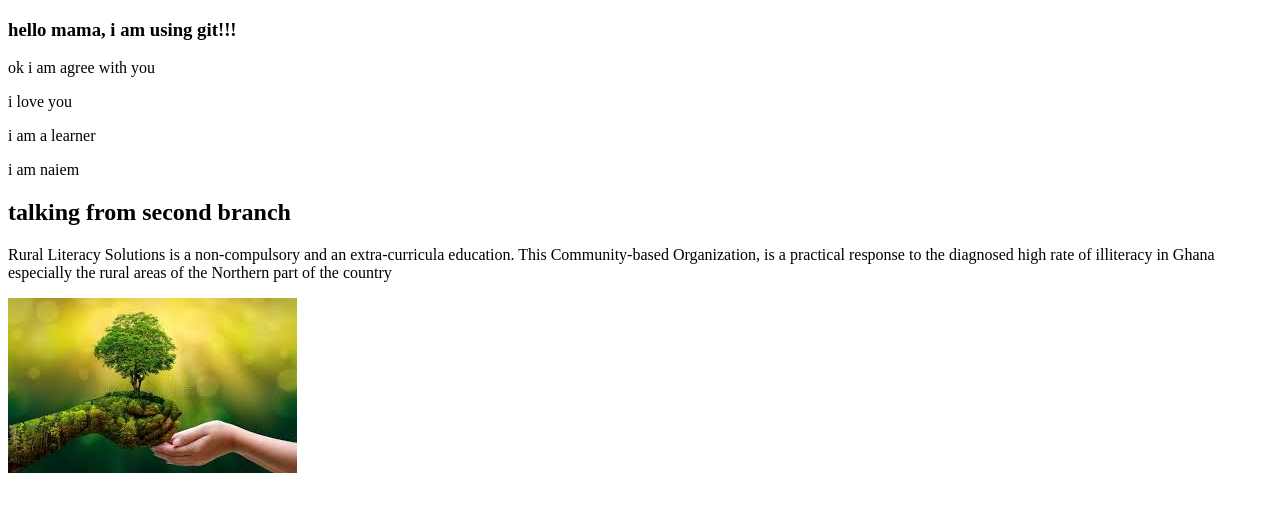
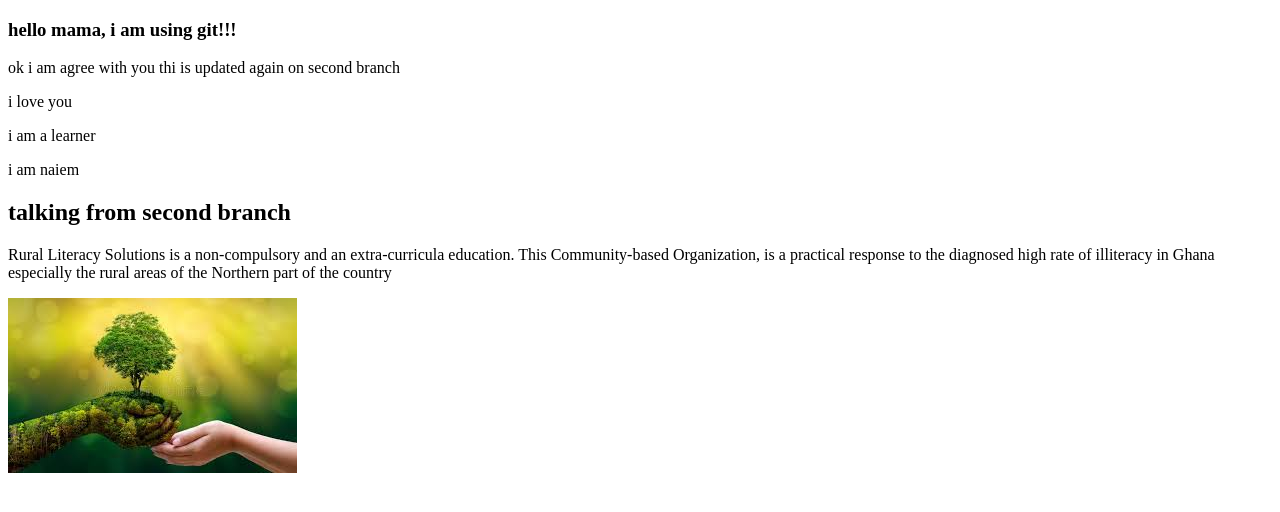
Before and after one commit to Fatema-Tuz-Zohora/my-first-website, a plain HTML site: page index.html in a window 1280 px wide. Drawn offline with Linux system fonts and the light colour scheme.

Commit message:
update commit adding

```diff
--- a/index.html
+++ b/index.html
@@ -7,7 +7,7 @@
 </head>
 <body>
     <h3>hello mama, i am using git!!!</h3>
-    <p>ok i am agree with you</p>
+    <p>ok i am agree with you thi is updated again on second branch</p>
     <p>i love you</p>
     <p>i am a learner</p>
     <p>i am naiem</p>
```
